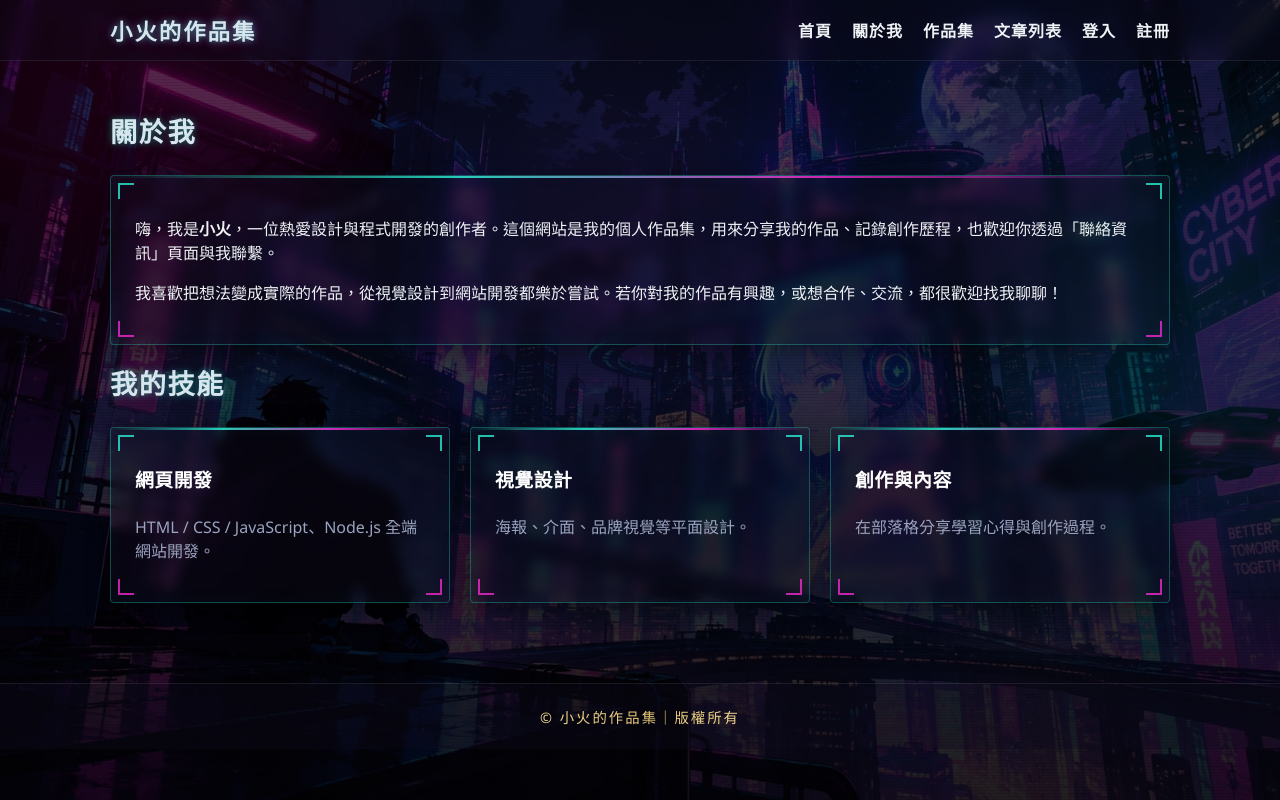
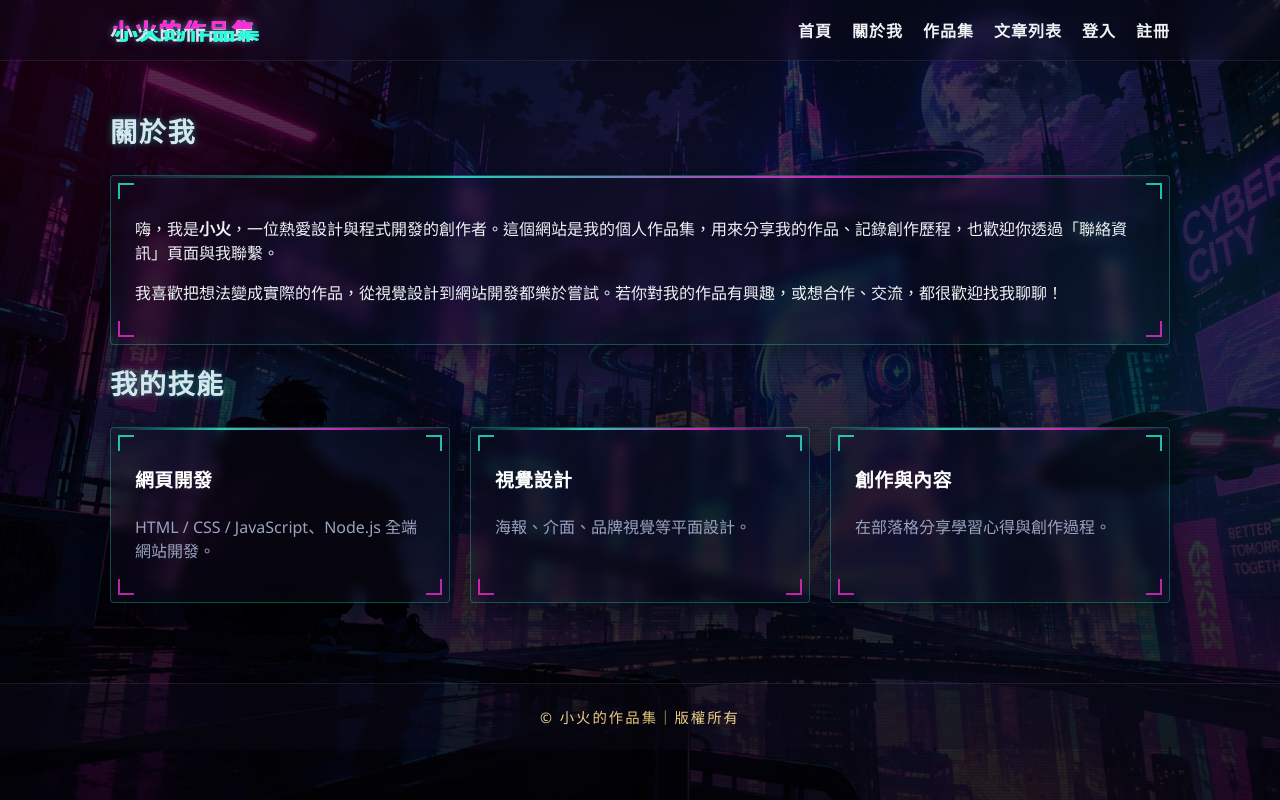
Before and after one commit to cooldragonboat/genai_FP, a Node project: template views/about.ejs in a window 1280 px wide. Run offline with Node 20 templates, Linux system fonts and the light colour scheme; the template is opened without the code that fills it, so the values that code supplies are empty; some libraries are stand-ins or nearby versions.

Commit message:
品牌加上首頁同款故障效果；鎖定水平溢出修正縮放時的輕微跑版
Co-Authored-By: Claude Opus 4.8 <noreply@anthropic.com>
Claude-Session: https://claude.ai/code/session_01Lxwi4GyyrmtLQJzSzfjpnB

```diff
--- a/public/css/style.css
+++ b/public/css/style.css
@@ -13,7 +13,7 @@
 }
 
 * { box-sizing: border-box; }
-html, body { margin: 0; padding: 0; }
+html, body { margin: 0; padding: 0; overflow-x: hidden; max-width: 100%; }
 
 body {
   font-family: 'Segoe UI', 'Noto Sans TC', sans-serif;
@@ -138,6 +138,33 @@ body {
 }
 .brand:hover {
   text-shadow: 0 0 8px rgba(45, 252, 220, 0.7), 0 0 20px rgba(255, 43, 214, 0.45);
+}
+/* 品牌故障(glitch)效果，與首頁標題同風格 */
+.brand.glitch { position: relative; display: inline-block; }
+.brand.glitch::before,
+.brand.glitch::after {
+  content: attr(data-text);
+  position: absolute;
+  left: 0;
+  top: 0;
+  width: 100%;
+  height: 100%;
+  overflow: hidden;
+}
+.brand.glitch::before {
+  color: var(--neon-magenta);
+  text-shadow: -1px 0 var(--neon-magenta);
+  clip-path: inset(0 0 56% 0);
+  animation: glitchTop 2.2s infinite steps(2, end) alternate-reverse;
+}
+.brand.glitch::after {
+  color: var(--neon-cyan);
+  text-shadow: 1px 0 var(--neon-cyan);
+  clip-path: inset(56% 0 0 0);
+  animation: glitchBottom 1.8s infinite steps(2, end) alternate-reverse;
+}
+@media (prefers-reduced-motion: reduce) {
+  .brand.glitch::before, .brand.glitch::after { animation: none; }
 }
 
 .nav-toggle {
--- a/views/partials/header.ejs
+++ b/views/partials/header.ejs
@@ -20,7 +20,7 @@
 
   <header class="site-header">
     <div class="container header-inner">
-      <a class="brand" href="/">小火的作品集</a>
+      <a class="brand glitch" href="/" data-text="小火的作品集">小火的作品集</a>
       <button class="nav-toggle" id="navToggle" aria-label="開啟選單">☰</button>
       <nav class="main-nav" id="mainNav">
         <a href="/">首頁</a>
```
